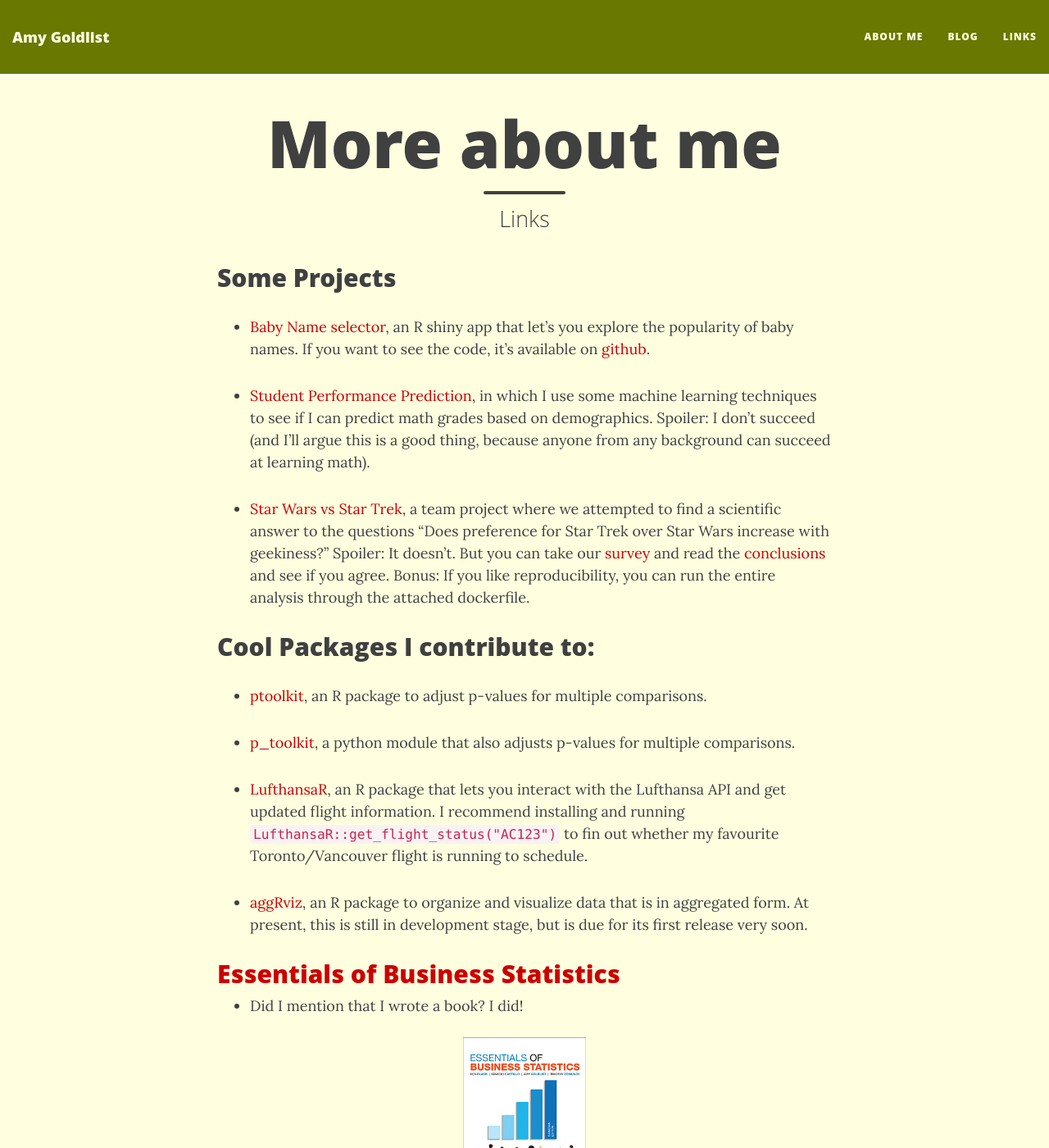
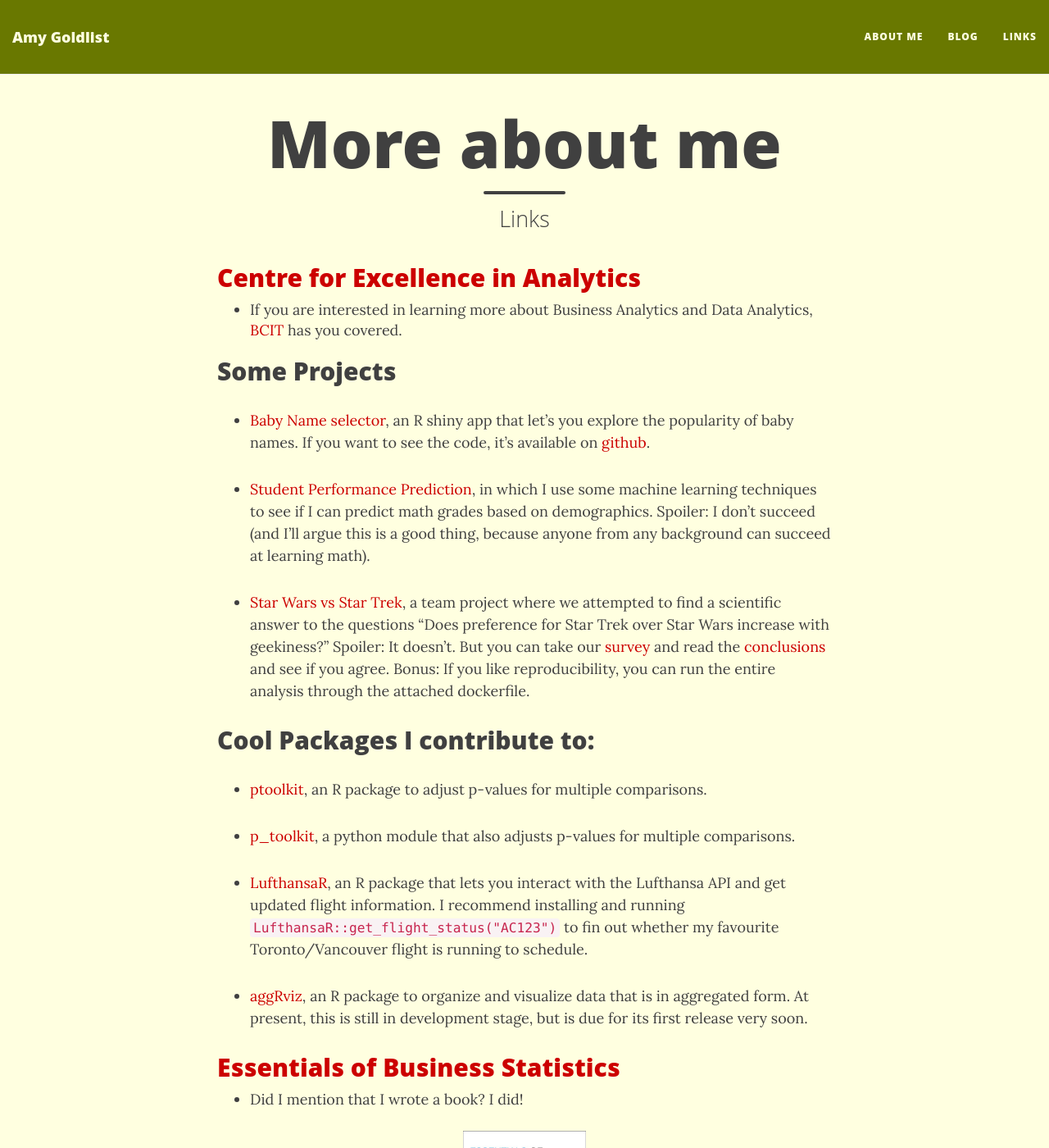
Before and after one commit to amygoldlist/amygoldlist.github.io, a Jekyll site: the page built from links.md, in a window 1280 px wide and 1400 px high. Shown: the whole window at 82% size. Built offline with Jekyll 4.4.1, drawn with Linux system fonts in a browser that asks for light colours; nearby versions of some CDN libraries; some of the changed text lies outside the part shown.

Commit message:
updated site

```diff
--- a/links.md
+++ b/links.md
@@ -4,6 +4,10 @@ title: More about me
 subtitle: Links
 permalink: /links/
 ---
+
+## [Centre for Excellence in Analytics](https://www.bcit.ca/cea/)
+
+* If you are interested in learning more about Business Analytics and Data Analytics, [BCIT](https://www.bcit.ca/cea/) has you covered.
 
 ## Some Projects
 - [Baby Name selector](https://goldlist.shinyapps.io/Baby_Name_Visualizer/), an R shiny app that let's you explore the popularity of baby names.  If you want to see the code, it's available on [github](https://github.com/amygoldlist/baby_names).
```
Also changed, not shown: other parts of links.md (+0 -2 lines), about.md (+3 -1 lines).
